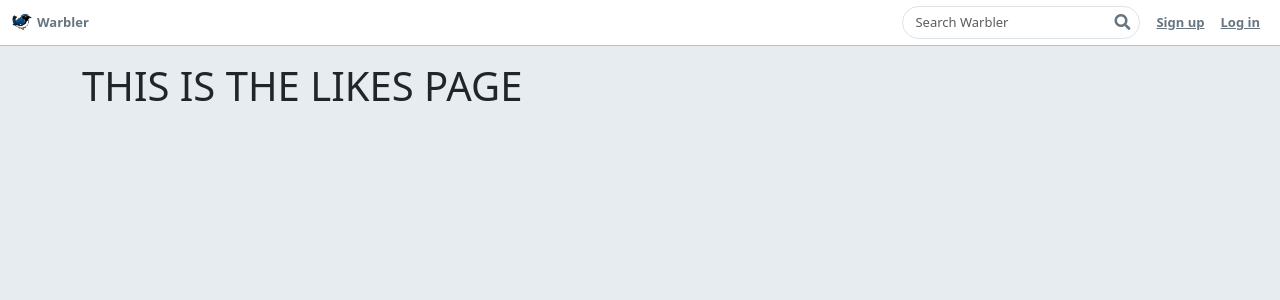
After one commit to kgagne15/TwitterClone, a Flask app: template templates/users/likes.html in a window 1280 px wide. The commit adds this page. Shown: the top 300 px of the page. Run offline with Flask 2, Linux system fonts and the light colour scheme; the template is opened without the code that fills it, so the values that code supplies are empty; some libraries are stand-ins or nearby versions.

Commit message:
likes page route implemented base

```diff
--- a/app.py
+++ b/app.py
@@ -310,6 +310,17 @@ def like_messages(msg_id):
     db.session.commit()
     return redirect (f'/users/{g.user.id}')
 
+@app.route('/users/<int:user_id>/likes')
+def show_likes(user_id):
+    if not g.user:
+        flash("Access unauthorized.", "danger")
+        return redirect("/")
+
+    likes = g.user.likes
+
+    return render_template('users/likes.html', likes=likes)
+
+
 
 ##############################################################################
 # Homepage and error pages
--- a/templates/users/detail.html
+++ b/templates/users/detail.html
@@ -29,7 +29,7 @@
           </li>
           <li class="stat">
             <p class="small">Likes</p>
-            <h4>{{user.likes | length}}</h4>
+            <h4><a href="/users/{{user.id}}/likes">{{user.likes | length}}</a></h4>
           </li>
           <div class="ml-auto">
             {% if g.user.id == user.id %}
--- /dev/null
+++ b/templates/users/likes.html
@@ -0,0 +1,4 @@
+{% extends 'base.html' %}
+{% block content%}
+    <h1>THIS IS THE LIKES PAGE</h1>
+{% endblock %}
```
